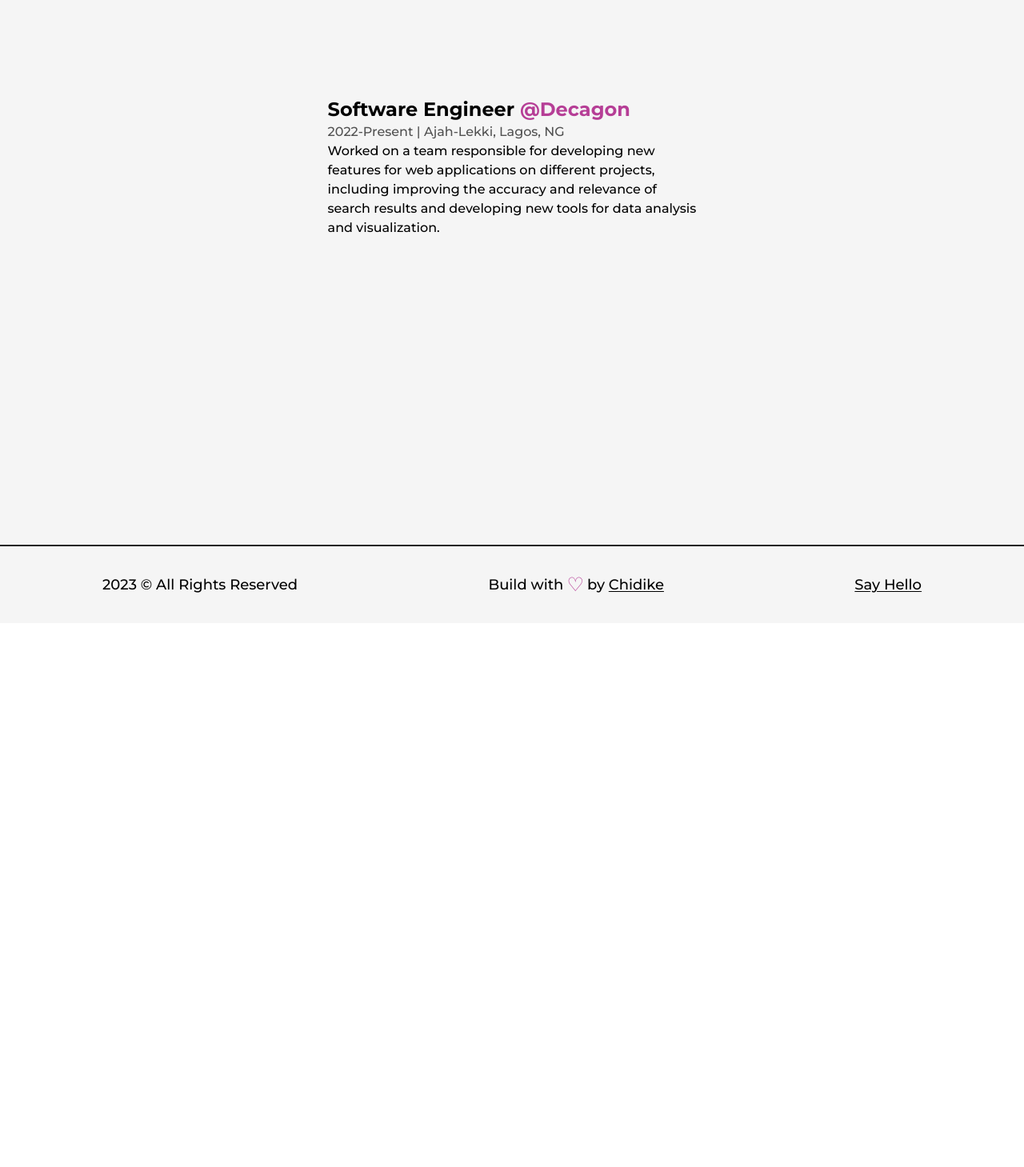
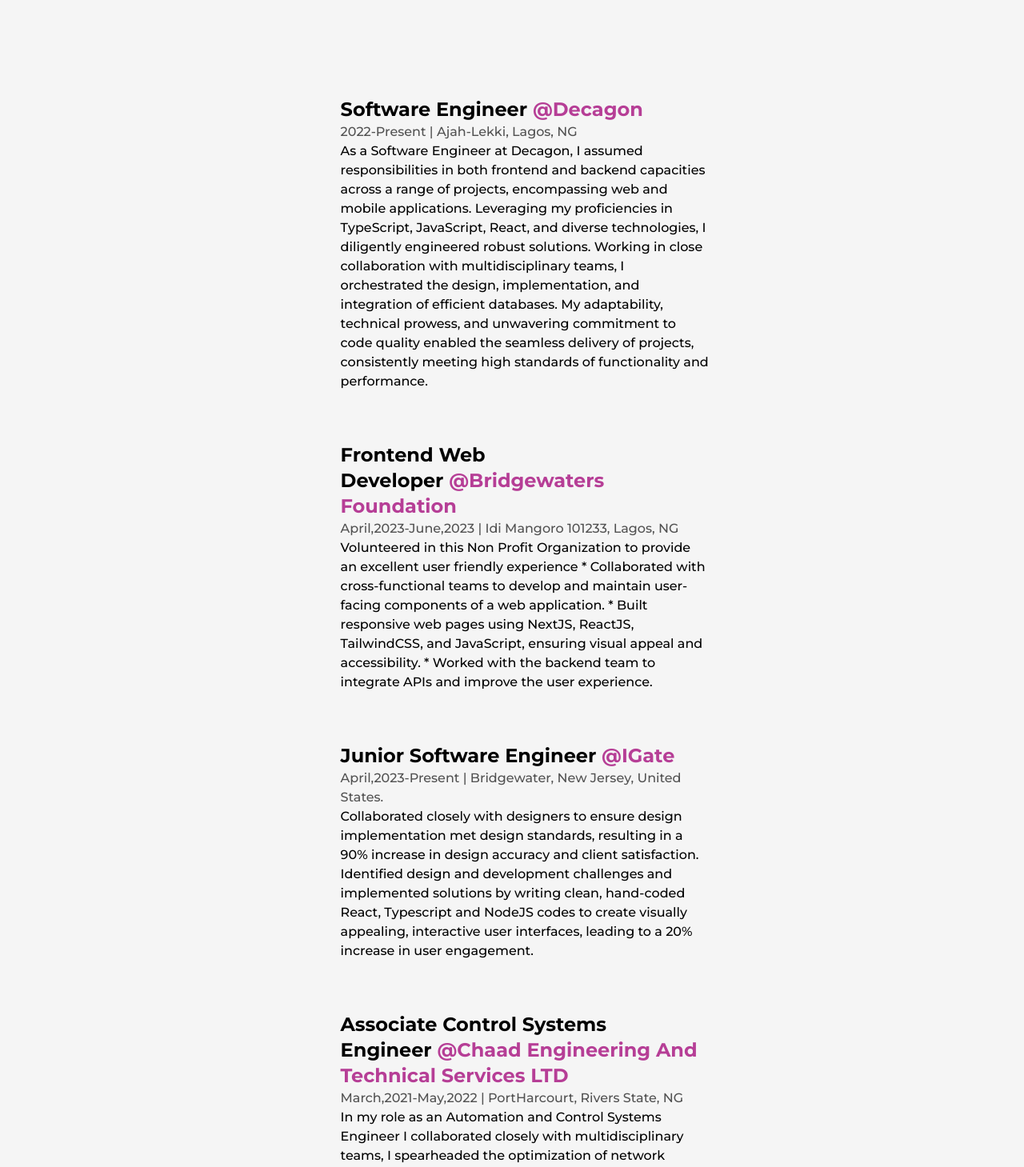
Before and after one commit to lacegiovanni17/Nextjs-dev-Portfolio, a Next.js app: page /about in a window 1280 px wide. Shown: the part 2587-4046 px from the top of the page at 80% size. Before the commit the page ends 3366 px from the top, so only its background shows below. Built offline with nearby package versions, Linux system fonts and the light colour scheme.

Commit message:
added new feat

```diff
--- a/src/components/Experience.js
+++ b/src/components/Experience.js
@@ -5,7 +5,14 @@
     <li className="my-8 first:mt-0 last:mb-0 w-[60%] mx-auto flex flex-col items-center justify-between">
       <div>
         <h3 className="capitalize font-bold text-2xl">
-          {position}&nbsp;<a href={companyLink} target="_blank" className="text-primary capitalize">@{company}</a>{" "}
+          {position}&nbsp;
+          <a
+            href={companyLink}
+            target="_blank"
+            className="text-primary capitalize"
+          >
+            @{company}
+          </a>{" "}
         </h3>
         <span className="capitalize font-medium text-dark/75">
           {time} | {address}
@@ -23,17 +30,39 @@
         Experience
       </h2>
       <div className="w-[75%] mx-auto relative ">
-        <ul>
+        <ul className="w-full flex flex-col items-start justify-between ml-4">
           <Details
             position="Software Engineer"
             company="Decagon"
             time="2022-Present"
             companyLink="https://decagonhq.com/"
             address="Ajah-Lekki, Lagos, NG"
-            work="Worked on a team responsible for
-          developing new features for web applications on different projects, including
-          improving the accuracy and relevance of search results and developing
-          new tools for data analysis and visualization."
+            work="As a Software Engineer at Decagon, I assumed responsibilities in both frontend and backend capacities across a range of projects, encompassing web and mobile applications. Leveraging my proficiencies in TypeScript, JavaScript, React, and diverse technologies, I diligently engineered robust solutions. Working in close collaboration with multidisciplinary teams, I orchestrated the design, implementation, and integration of efficient databases. My adaptability, technical prowess, and unwavering commitment to code quality enabled the seamless delivery of projects, consistently meeting high standards of functionality and performance."
+          />
+          <Details
+            position="Frontend web developer"
+            company="Bridgewaters Foundation"
+            time="April,2023-June,2023"
+            companyLink="https://bgwfoundation.org/"
+            address="Idi Mangoro 101233, Lagos, NG"
+            work="Volunteered in this Non Profit Organization to provide an excellent user friendly experience * Collaborated with cross-functional teams to develop and maintain user-facing components of a web application. * Built responsive web pages using NextJS, ReactJS, TailwindCSS, and JavaScript, ensuring visual appeal and accessibility.
+          * Worked with the backend team to integrate APIs and improve the user experience."
+          />
+          <Details
+            position="Junior Software Engineer"
+            company="IGate"
+            time="April,2023-Present"
+            companyLink="https://www.linkedin.com/company/igate-technologies/"
+            address="Bridgewater, New Jersey, United States."
+            work="Collaborated closely with designers to ensure design implementation met design standards, resulting in a 90% increase in design accuracy and client satisfaction. Identified design and development challenges and implemented solutions by writing clean, hand-coded React, Typescript and NodeJS codes to create visually appealing, interactive user interfaces, leading to a 20% increase in user engagement."
+          />
+          <Details
+            position="Associate Control Systems Engineer"
+            company="Chaad Engineering and Technical Services LTD"
+            time="March,2021-May,2022"
+            companyLink="https://www.linkedin.com/company/chaad-engineering-and-technical-services/"
+            address="PortHarcourt, Rivers State, NG"
+            work="In my role as an Automation and Control Systems Engineer I collaborated closely with multidisciplinary teams, I spearheaded the optimization of network infrastructure to ensure seamless communication and data transmission across diverse operational sites.  By optimizing networks, integrating hardware and software, and adeptly troubleshooting, I improved productivity, safety, and operational efficiency. My unwavering attention to detail and adept problem-solving capabilities enabled the successful execution of projects within stringent timelines."
           />
         </ul>
       </div>
```
